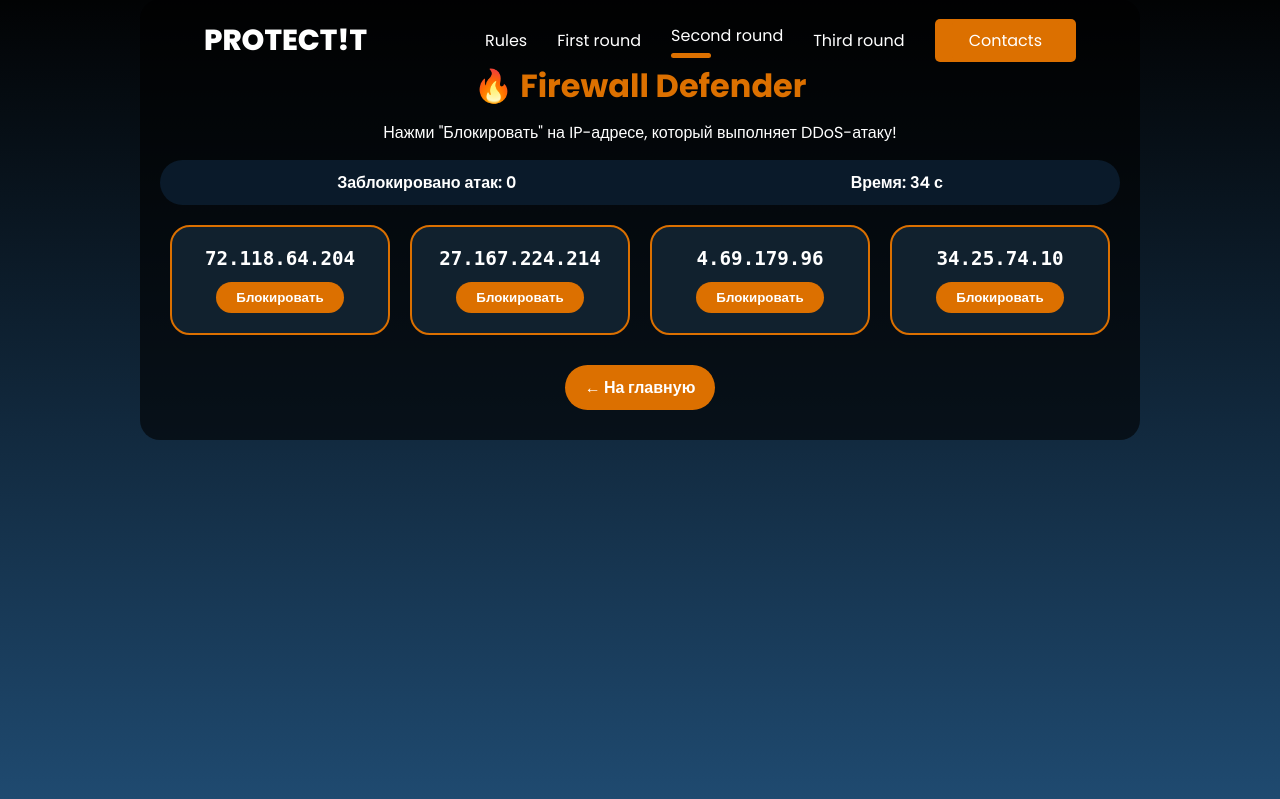
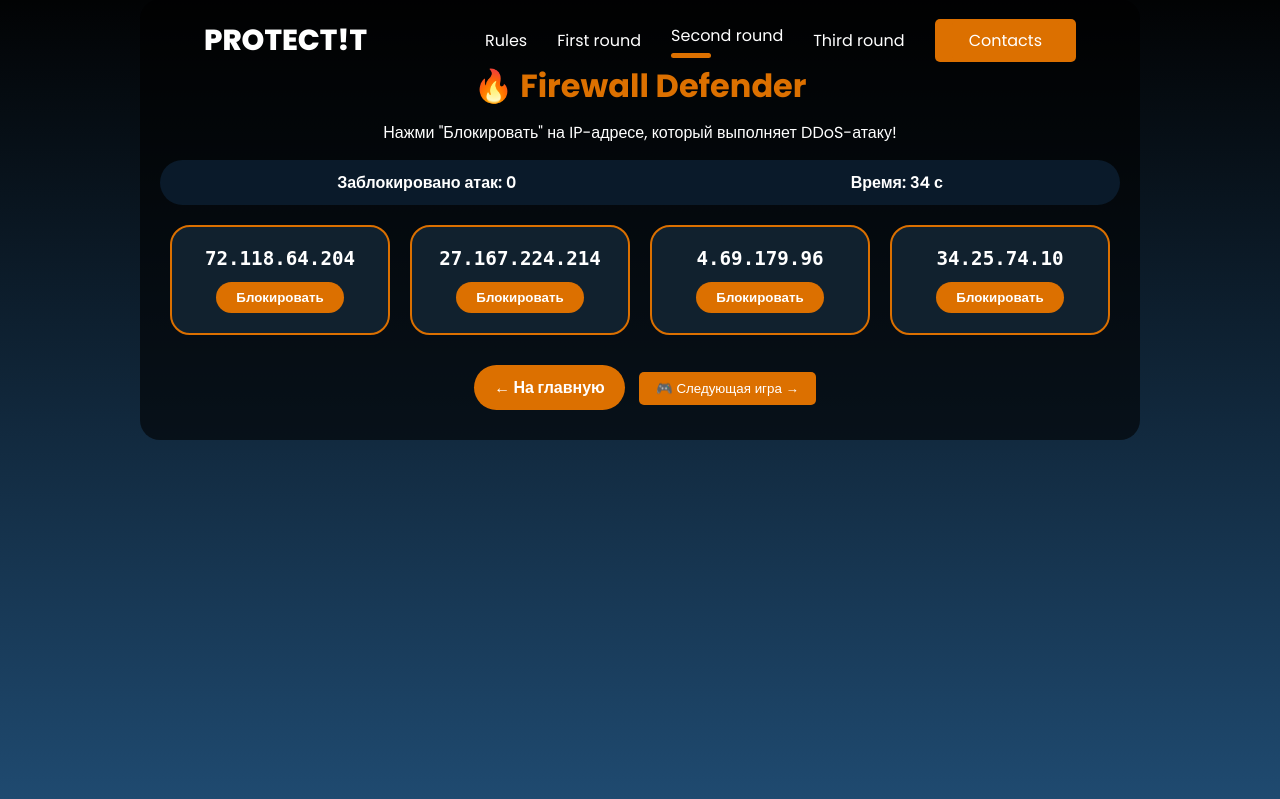
Before and after one commit to iikond/protectit, a Flask app: page /stage2 in a window 1280 px wide. Shown: the part 21-820 px from the top of the page. Run offline with Flask 3, Linux system fonts and the light colour scheme.

Commit message:
Next game btns

```diff
--- a/static/js/game1.js
+++ b/static/js/game1.js
@@ -149,13 +149,14 @@ function draw() {
     ctx.restore();
 
     // Добавляем эффект сканирования
+// Горизонтальные линии (поперек canvas)
     ctx.beginPath();
     ctx.strokeStyle = 'rgba(220, 112, 0, 0.3)';
     ctx.lineWidth = 2;
     for (let i = 0; i < 3; i++) {
         ctx.beginPath();
-        ctx.moveTo(0, canvas.height/2 + i * 30 - 30);
-        ctx.lineTo(canvas.width, canvas.height/2 + i * 30 - 30);
+        ctx.moveTo(canvas.width / 4 * (i + 1), 0);
+        ctx.lineTo(canvas.width / 4 * (i + 1), canvas.height);
         ctx.stroke();
     }
 
--- a/static/js/game2.js
+++ b/static/js/game2.js
@@ -88,4 +88,17 @@ function endGame(msg) {
     document.getElementById('gameOverMsg').innerHTML = `<span style="color:#DC7000">${msg}</span>`;
 }
 
+const nextBtn = document.querySelector('button[href="stage3"]');
+if (nextBtn) {
+    nextBtn.addEventListener('click', () => {
+        if (gameActive) {
+            if (confirm('Игра ещё не закончена! Перейти на следующий уровень?')) {
+                window.location.href = 'stage3';
+            }
+        } else {
+            window.location.href = 'stage3';
+        }
+    });
+}
+
 startGame();
--- a/templates/games/game1/game1.html
+++ b/templates/games/game1/game1.html
@@ -37,7 +37,7 @@
 
         <div class="game-buttons">
             <a href="/" class="back-link">🏠 На главную</a>
-            <button id="nextGameBtn" class="button">🎮 Следующая игра →</button>
+            <button id="nextGameBtn" href="stage2" class="button">🎮 Следующая игра →</button>
         </div>
     </div>
 
--- a/templates/games/game2/game2.html
+++ b/templates/games/game2/game2.html
@@ -30,6 +30,7 @@
         <div id="ipPanel" class="ip-panel"></div>
         <div id="gameOverMsg"></div>
         <a href="/" class="back-link">← На главную</a>
+        <button id="nextGameBtn" href="stage3" class="button">🎮 Следующая игра →</button>
     </div>
     <script src="../../../static/js/game2.js"></script>
 </body>
```
